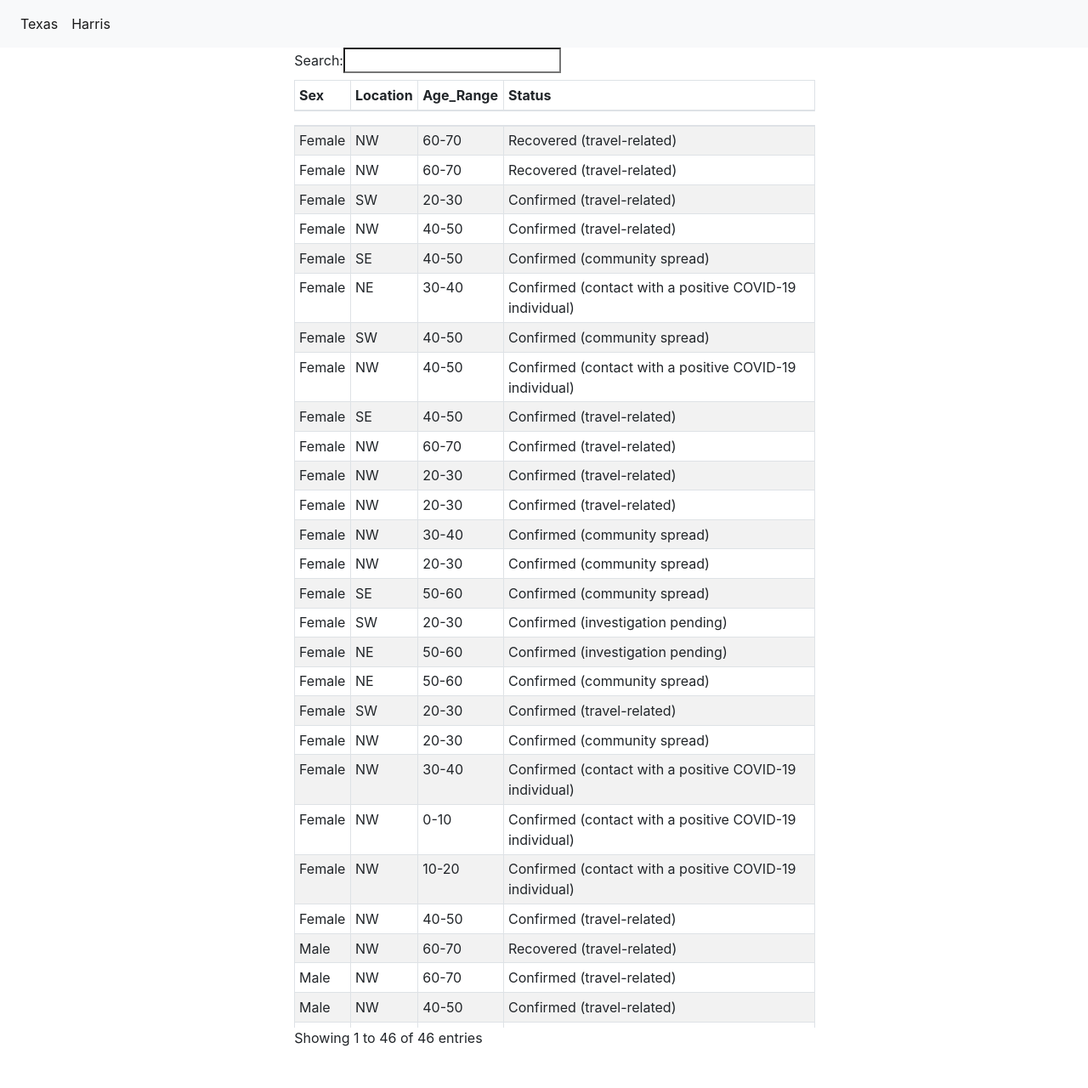
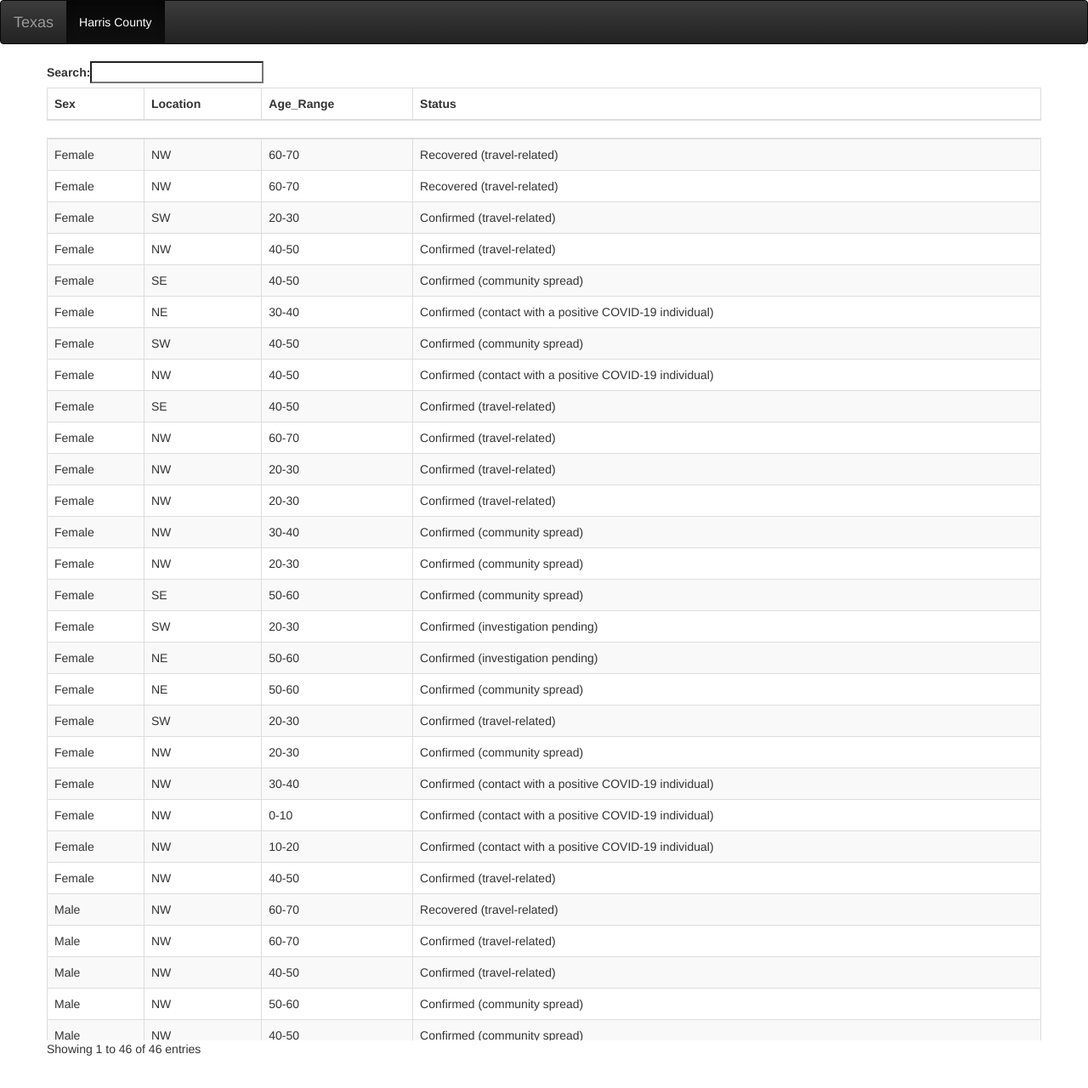
Before and after one commit to zdsteele/covidtexas, a Flask app: page /Harris in a window 1280 px wide. Shown: the top 1280 px of the page at 85% size. Run offline with Flask 2, Linux system fonts and the light colour scheme; lists and menus that the app fills with data are empty; some libraries are stand-ins or nearby versions.

Commit message:
pushing nav bar hopefully

```diff
--- a/templates/Harris.html
+++ b/templates/Harris.html
@@ -6,7 +6,14 @@
     <meta name="viewport" content="width=device-width, initial-scale=1, maximum-scale=1, user-scalable=no">
     <meta http-equiv="X-UA-Compatible" content="ie=edge">
     <title>COVID-19</title>
-    <link rel="stylesheet" href="https://stackpath.bootstrapcdn.com/bootstrap/4.4.1/css/bootstrap.min.css">
+    <!-- Latest compiled and minified CSS -->
+    <link rel="stylesheet" href="https://maxcdn.bootstrapcdn.com/bootstrap/3.3.7/css/bootstrap.min.css" integrity="sha384-BVYiiSIFeK1dGmJRAkycuHAHRg32OmUcww7on3RYdg4Va+PmSTsz/K68vbdEjh4u" crossorigin="anonymous">
+
+    <!-- Optional theme -->
+    <link rel="stylesheet" href="https://maxcdn.bootstrapcdn.com/bootstrap/3.3.7/css/bootstrap-theme.min.css" integrity="sha384-rHyoN1iRsVXV4nD0JutlnGaslCJuC7uwjduW9SVrLvRYooPp2bWYgmgJQIXwl/Sp" crossorigin="anonymous">
+
+    <!-- Latest compiled and minified JavaScript -->
+    <script src="https://maxcdn.bootstrapcdn.com/bootstrap/3.3.7/js/bootstrap.min.js" integrity="sha384-Tc5IQib027qvyjSMfHjOMaLkfuWVxZxUPnCJA7l2mCWNIpG9mGCD8wGNIcPD7Txa" crossorigin="anonymous"></script>
 
     <!-- Leaflet CSS & JS -->
     <link rel="stylesheet" href="https://unpkg.com/leaflet@1.3.3/dist/leaflet.css" integrity="sha512-Rksm5RenBEKSKFjgI3a41vrjkw4EVPlJ3+OiI65vTjIdo9brlAacEuKOiQ5OFh7cOI1bkDwLqdLw3Zg0cRJAAQ==" crossorigin="" />
@@ -23,31 +30,30 @@
 
 <body>
 
-    <nav class="navbar navbar-expand-lg navbar-light bg-light">
-        <div class="collapse navbar-collapse" id="navbarNav">
-            <ul class="navbar-nav">
-                <li class="nav-item active">
-                    <a class="nav-link" href="/">Texas <span class="sr-only">(current)</span></a>
-                </li>
-                <li class="nav-item active">
-                    <a class="nav-link" href="/Harris">Harris <span class="sr-only">(current)</span></a>
-                </li>
-
+    <nav class="navbar navbar-inverse">
+        <div class="container-fluid">
+            <div class="navbar-header">
+                <a class="navbar-brand" href="/">Texas</a>
+            </div>
+            <ul class="nav navbar-nav">
+                <li class="active"><a href="Harris">Harris County</a></li>
             </ul>
         </div>
     </nav>
 
-
-
-    <div style="margin-left: 10px;" class="row">
-        <div class=col-3></div>
-        <div class=col-6>
+    <div class="container">
+        <div class="row">
+            <div class="col-3"></div>
+            <div class="col-6"></div>
             <div class="table-responsive">
                 <table class="table table-striped table-bordered table-sm" cellspacing="0" width="100%" id="table">
                 </table>
             </div>
+            <div class="col-3"></div>
         </div>
-        <div class=col-3></div>
+
+    </div>
+
 
     </div>
 
```
Also changed, not shown: templates/index.html (+24 -23 lines).
